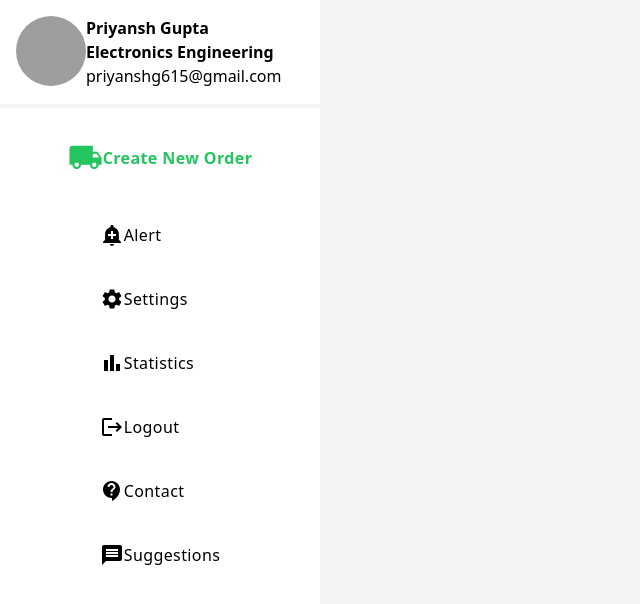
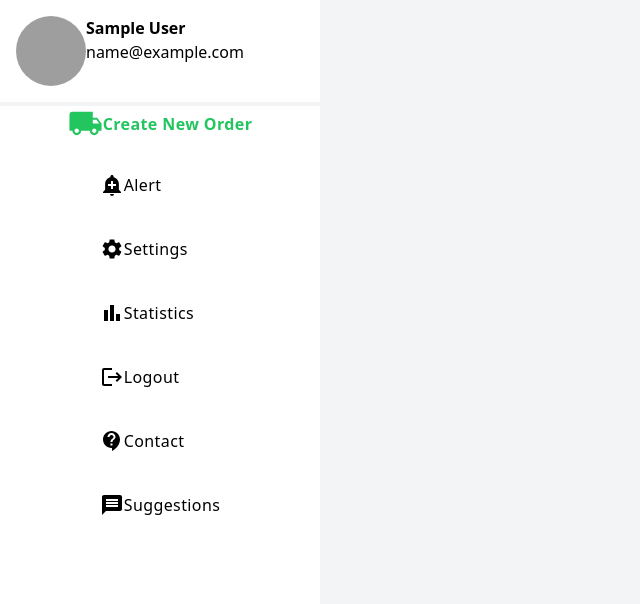
Before and after one commit to PriansGupta/Inventory_Management, a Next.js app: page /account in a window 1280 px wide. Shown: the top 604 px of the page, without its empty margins (0-640 px from the left). Built offline with nearby package versions, Linux system fonts and the light colour scheme; sample sign-in values are in the browser's storage; grey boxes are pictures that could not be loaded.

Commit message:
Some Fixes

```diff
--- a/Components/Avatar.js
+++ b/Components/Avatar.js
@@ -1,22 +1,20 @@
 import Avatar from "@mui/material/Avatar";
 import priyansh from "../Assets/Priyansh.jpg";
 
-function AvatarIcon() {
+function AvatarIcon(props) {
   return (
     <div className="w-full transition-transform cursor-pointer flex justify-around p-4 py-6">
       <Avatar
         sx={{ width: 70, height: 70 }}
-        alt="Priyansh Gupta"
+        alt={props.name}
         src={priyansh}
       />
-      <div className="flex-col ">
-        <p className="font-bold font-sans text-xl">Priyansh Gupta</p>
+      <div className="flex-col w-[60%]">
+        <p className="font-bold font-sans text-xl">{props.name}</p>
         <p className="font-bold font-sans text-lg text-gray-500">
-          Electronics Engineering
+          {props.branch}
         </p>
-        <p className="font-semibold font-sans text-gray-500">
-          priyanshg615@gmail.com
-        </p>
+        <p className="font-semibold font-sans text-gray-500">{props.email}</p>
       </div>
     </div>
   );
--- a/Components/Menu.js
+++ b/Components/Menu.js
@@ -7,7 +7,7 @@ function Menu(props) {
       onClick={() => props.action()}
       onMouseEnter={() => setHover(true)}
       onMouseLeave={() => setHover(false)}
-      className={`mt-2 cursor-pointer transition-all align-middle font-medium items-center tracking-wide text-xl  mx-auto flex justify-start p-4 rounded-xl ${
+      className={`mt-2 cursor-pointer transition-all align-middle font-medium items-center tracking-wide text-md mx-auto flex justify-start p-4 rounded-xl ${
         hover ? "bg-green-600 text-white" : "text-gray-500"
       }`}
     >
--- a/Components/SIdeBar.js
+++ b/Components/SIdeBar.js
@@ -63,7 +63,7 @@ export default function SIdeBar() {
         <div
           onMouseEnter={() => setHover(true)}
           onMouseLeave={() => setHover(false)}
-          className={`w-[90%] transition-transform cursor-pointer mt-4 align-middle items-center font-bold tracking-wide text-xl text-green-500 mx-auto flex justify-evenly p-4 bg-green-100 rounded-2xl ${
+          className={`w-[85%] transition-transform cursor-pointer mt-3 align-middle items-center font-bold tracking-wide text-md text-green-500 mx-auto flex justify-evenly p-2 bg-green-100 rounded-2xl ${
             hover ? "scale-105 bg-green-200" : ""
           }`}
         >
@@ -74,6 +74,7 @@ export default function SIdeBar() {
           {list.map((item) => {
             return (
               <Menu
+                key={item.option}
                 icon={item.icon}
                 option={item.option}
                 action={item.action}
--- a/app/account/page.js
+++ b/app/account/page.js
@@ -13,6 +13,8 @@ import SIdeBar from "@/Components/SIdeBar";
 function Account({ children }) {
   const router = useRouter();
   const [loading, setLoading] = useState(true);
+  const user = JSON.parse(localStorage?.getItem("user"));
+  console.log(user);
 
   useEffect(() => {
     const token = localStorage.getItem("token");
@@ -28,7 +30,11 @@ function Account({ children }) {
     return (
       <div className="flex h-[100vh] select-none">
         <div className="w-[25%] flex-col h-full">
-          <AvatarIcon></AvatarIcon>
+          <AvatarIcon
+            branch={user.branch}
+            email={user.email}
+            name={user.name}
+          ></AvatarIcon>
           <div className="bg-gray-100 w-full h-1"></div>
           <SIdeBar></SIdeBar>
         </div>
--- a/app/forgot-password/page.js
+++ b/app/forgot-password/page.js
@@ -34,6 +34,7 @@ const ForgotPassword = () => {
         }
       );
       const { exists, user } = response.data;
+      console.log(exists, user);
       setEmailExists(exists);
       if (exists) {
         localStorage.setItem("user", JSON.stringify(user));
@@ -41,7 +42,7 @@ const ForgotPassword = () => {
           const response = await axios.post(
             "http://localhost:5000/api/send-otp",
             {
-              email: JSON.parse(localStorage.getItem("user"))?.username,
+              email: user.email,
             }
           );
           if (response) console.log(response);
--- a/app/layout.js
+++ b/app/layout.js
@@ -3,7 +3,7 @@ import "./globals.css";
 export default function RootLayout({ children }) {
   return (
     <html lang="en">
-      <body>{children}</body>
+      <body suppressHydrationWarning={true}>{children}</body>
     </html>
   );
 }
--- a/app/login/page.js
+++ b/app/login/page.js
@@ -14,7 +14,7 @@ import VisibilityOffIcon from "@mui/icons-material/VisibilityOff";
 
 const branchArray = [
   { name: "Electronics Engineering" },
-  { name: "Computer Science" },
+  { name: "Computer Science Engineering" },
   { name: "Information Technology" },
   { name: "Mechanical Engineering" },
   { name: "Electrical Engineering" },
@@ -31,13 +31,16 @@ export default function Login() {
   const [email, setEmail] = useState("");
   const [password, setPassword] = useState("");
   const [Branch, setBranch] = useState("");
-  const [isLoading, setLoading] = useState(false);
+  const [isLoading, setLoading] = useState(true);
   const [visible, setVisible] = useState(false);
   const [error, setError] = useState(true);
   const [isValidEmail, setIsValidEmail] = useState(true);
 
   const route = useRouter();
   useEffect(() => {
+    setTimeout(() => {
+      setLoading(false);
+    }, [1000]);
     const token = localStorage.getItem("token");
     if (token) {
       route.push("/account");
@@ -57,8 +60,9 @@ export default function Login() {
         password,
         Branch,
       });
-      const { token } = response.data;
+      const { token, user } = response.data;
       localStorage.setItem("token", token);
+      localStorage.setItem("user", JSON.stringify(user));
       console.log("Token:", token);
       toast.success(response.data.message, {
         position: "bottom-right",
--- a/app/reset/page.js
+++ b/app/reset/page.js
@@ -9,7 +9,9 @@ import "react-toastify/dist/ReactToastify.css";
 const ResetPassword = () => {
   //   console.log(JSON.parse(localStorage.getItem("user")).username);
   const [email, setEmail] = useState(
-    JSON.parse(localStorage.getItem("user"))?.username
+    typeof window !== "undefined"
+      ? JSON.parse(localStorage?.getItem("user"))?.email
+      : ""
   );
   const [otp, setOTP] = useState("");
   const [password, setPassword] = useState("");
--- a/app/signup/page.js
+++ b/app/signup/page.js
@@ -4,6 +4,7 @@ import axios from "axios";
 
 const Register = () => {
   const [email, setEmail] = useState("");
+  const [name, setName] = useState("");
   const [password, setPassword] = useState("");
   const [branch, setBranch] = useState("");
   const [confirmPassword, setConfirmPassword] = useState("");
@@ -19,6 +20,7 @@ const Register = () => {
         email,
         password,
         branch,
+        name,
       });
 
       console.log("Registration successful:", response.data);
@@ -35,6 +37,22 @@ const Register = () => {
     <div className="flex items-center justify-center h-screen">
       <div className="bg-white shadow-md rounded px-8 pt-6 pb-8 mb-4">
         <h1 className="text-2xl font-bold mb-4">Register</h1>
+        <div className="mb-4">
+          <label
+            className="block text-gray-700 text-sm font-bold mb-2"
+            htmlFor="name"
+          >
+            Name
+          </label>
+          <input
+            className="shadow appearance-none border rounded w-full py-2 px-3 text-gray-700 leading-tight focus:outline-none focus:shadow-outline"
+            id="name"
+            type="text"
+            placeholder="Name"
+            value={name}
+            onChange={(e) => setName(e.target.value)}
+          />
+        </div>
         <div className="mb-4">
           <label
             className="block text-gray-700 text-sm font-bold mb-2"
```
Also changed, not shown: 1 other file (tests, documents, lock files or other folders).
